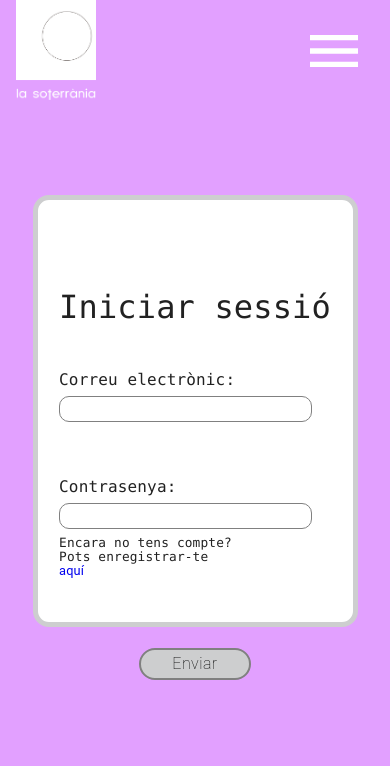
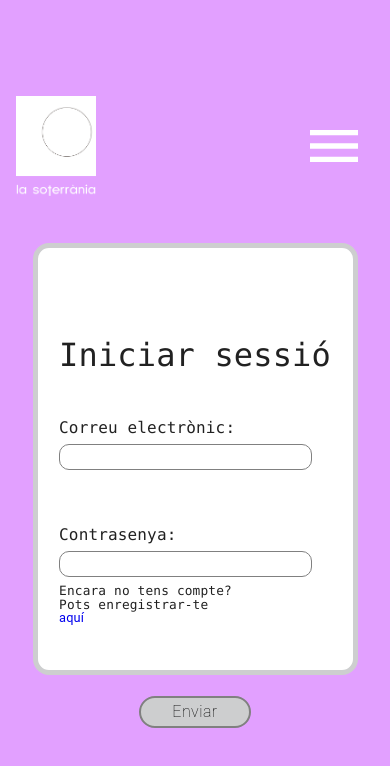
Before and after one commit to soterraniaBcn/la-soterrania, a React (Create React App) app in the folder client/: page /login in a window 390 px wide. Shown: the top 766 px of the page. Built offline with nearby package versions, Linux system fonts and the light colour scheme.

Commit message:
responsive login

```diff
--- a/client/src/pages/Login.jsx
+++ b/client/src/pages/Login.jsx
@@ -33,13 +33,15 @@ export default function Login() {
           backgroundColor: "#E2A0FF",
           height: "100vh",
           display: "flex",
+          justifyContent: "center",
           alignItems: "center",
           flexDirection: "column",
-
+          marginTop: 0,
 
         }}
       >
         <HeaderBlue />
+
         <Grid
           item
           xs={10}
@@ -53,7 +55,6 @@ export default function Login() {
             maxHeight: "27rem",
             borderRadius: "1rem",
             border: "5px solid #cdcecf",
-            marginTop: "3rem"
 
 
           }}
```
